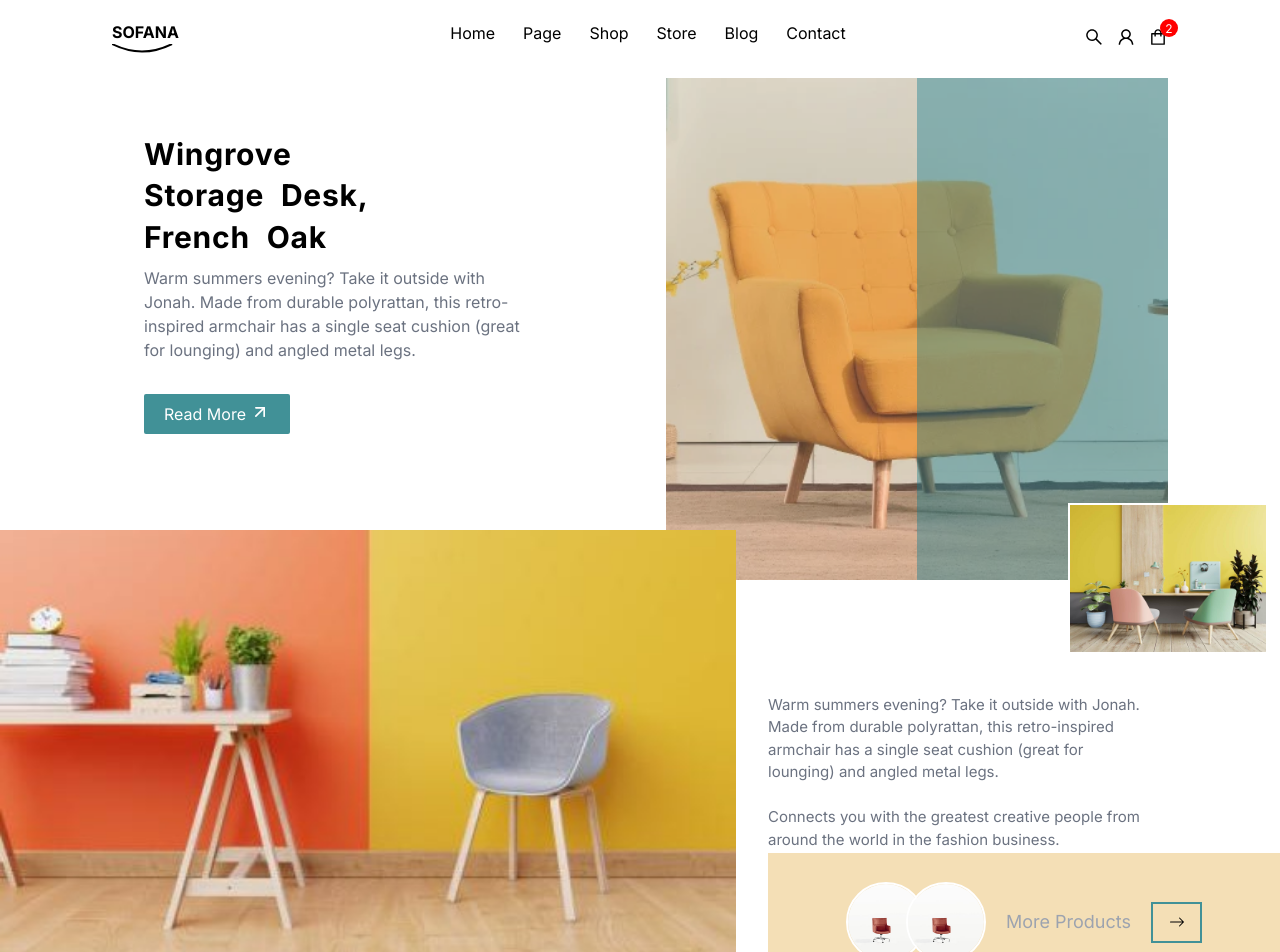
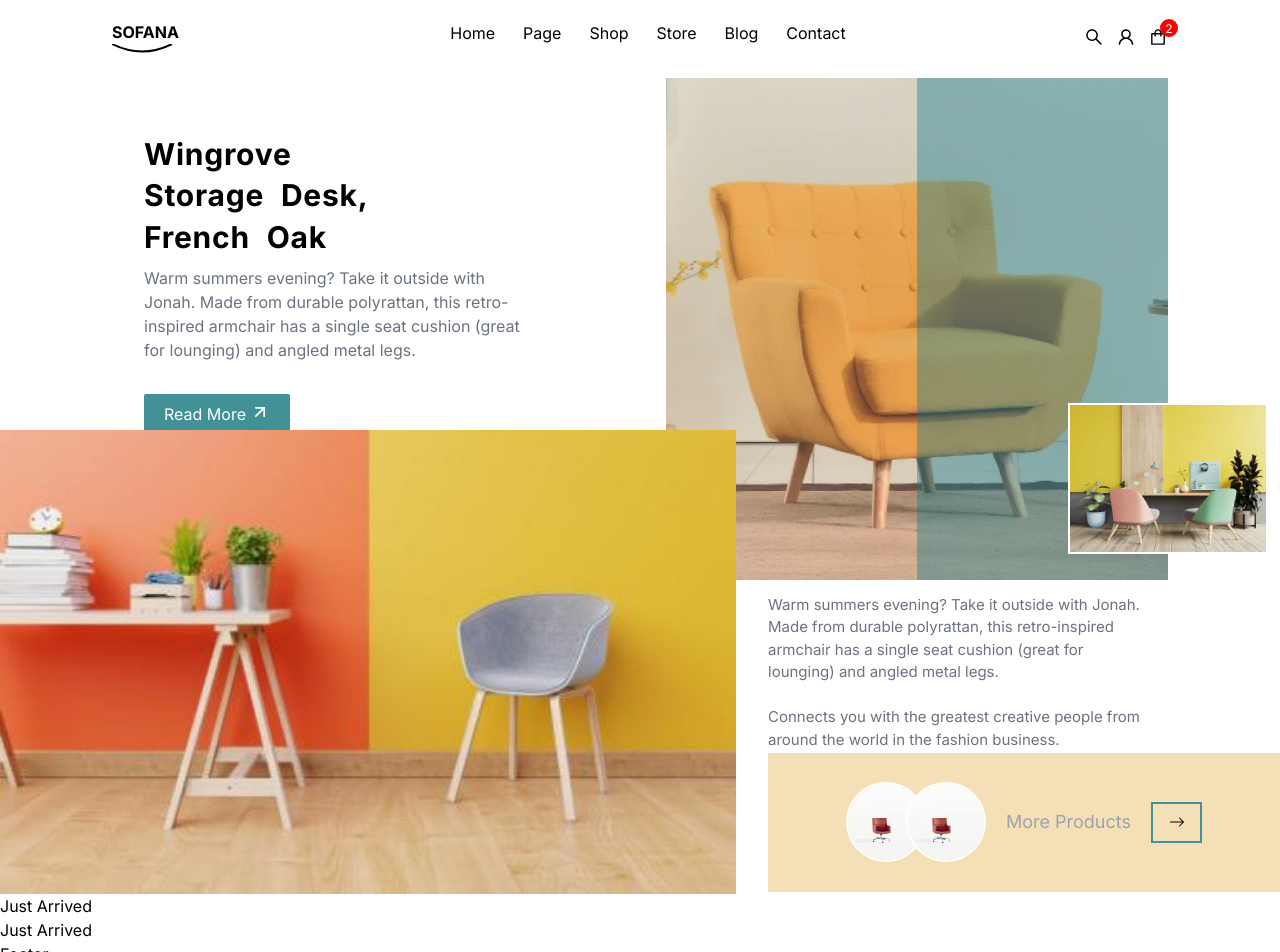
Before and after one commit to trillionclues/digit-client, a Next.js app: page / in a window 1280 px wide. Shown: the top 952 px of the page. Built offline with nearby package versions, Linux system fonts and the light colour scheme.

Commit message:
fixed: position overflow

```diff
--- a/src/app/layout.tsx
+++ b/src/app/layout.tsx
@@ -23,7 +23,7 @@ export default function RootLayout({
         <StoreProvider>
         <Header/>
         {children}
-        {/* <Footer/> */}
+        <Footer/>
         </StoreProvider>
         </body>
     </html>
--- a/src/app/page.tsx
+++ b/src/app/page.tsx
@@ -1,8 +1,7 @@
+import JustArrived from '@/components/Hero/Arrived'
 import Hero from '@/components/Hero/Hero'
 import MoreProducts from '@/components/Hero/MoreProducts'
-import Image from 'next/image'
-import Link from 'next/link'
-import {BsArrowRight} from 'react-icons/bs'
+
 
 
 {/* <Image
@@ -17,9 +16,11 @@ priority
 export default function Home() {
 
   return (
-    <main className=' w-full' style={{ position: 'relative' }}>
+    <>
+    <main className='w-full h-full'>
       <Hero/>
       <MoreProducts/>
+      <JustArrived/>
       {/* <div style={{ position: 'absolute', marginTop: '450px', right: '0', top: '0', width: '20%' }}>
         <Image
           src='/images/image-outdoor.jpg'
@@ -30,5 +31,6 @@ export default function Home() {
         />
       </div> */}
     </main>
+    </>
   )
 }
--- /dev/null
+++ b/src/components/Hero/Arrived.tsx
@@ -0,0 +1,12 @@
+import React from 'react'
+
+const JustArrived = () => {
+  return (
+    <div>
+        <h1>Just Arrived</h1>
+        <h1>Just Arrived</h1>
+    </div>
+  )
+}
+
+export default JustArrived
--- a/src/components/Hero/Hero.tsx
+++ b/src/components/Hero/Hero.tsx
@@ -11,7 +11,7 @@ const Hero = () => {
 
   return (
     <>
-    <div className="flex md:flex-row flex-col justify-between min-h-full mx-auto md:px-28 px-10">
+    <div className="flex md:flex-row flex-col justify-between mx-auto md:px-28 px-10">
     <div className="flex-1 pr-5 py-12 px-8">
         <h1 className='font-bold text-3xl leading-snug py-2 tracking-wide' style={{ wordSpacing: '0.3em' }}>Wingrove <br /> Storage Desk, <br /> French Oak</h1>
 
--- a/src/components/Hero/MoreProducts.tsx
+++ b/src/components/Hero/MoreProducts.tsx
@@ -5,7 +5,7 @@ import {BsArrowRight} from 'react-icons/bs'
 
 const MoreProducts = () => {
   return (
-    <div className="flex md:flex-row flex-col justify-between items-center" style={{ marginTop: '-50px', position: 'absolute', zIndex: 1 }}>
+    <div className="flex md:flex-row flex-col justify-between items-center md:relative md:-mt-[150px]" style={{ zIndex: 1 }}>
     <div className="flex-1 pr-8" style={{ flex: '60%' }}>
     <Image
       src="/images/floor-walking.jpg"
@@ -36,7 +36,7 @@ const MoreProducts = () => {
       </aside>
 
 
-      <div className="bg-[#F4DFB6]" style={{ position: 'absolute', height: '30%', width: '40%', marginTop: '200px'}}>
+      <div className="bg-[#F4DFB6] md:absolute" style={{height: '30%', width: '40%', marginTop: '200px'}}>
         <div className="flex flex-row justify-center items-center h-full gap-5">
           <div className='flex flex-row'>
             <Image
```
